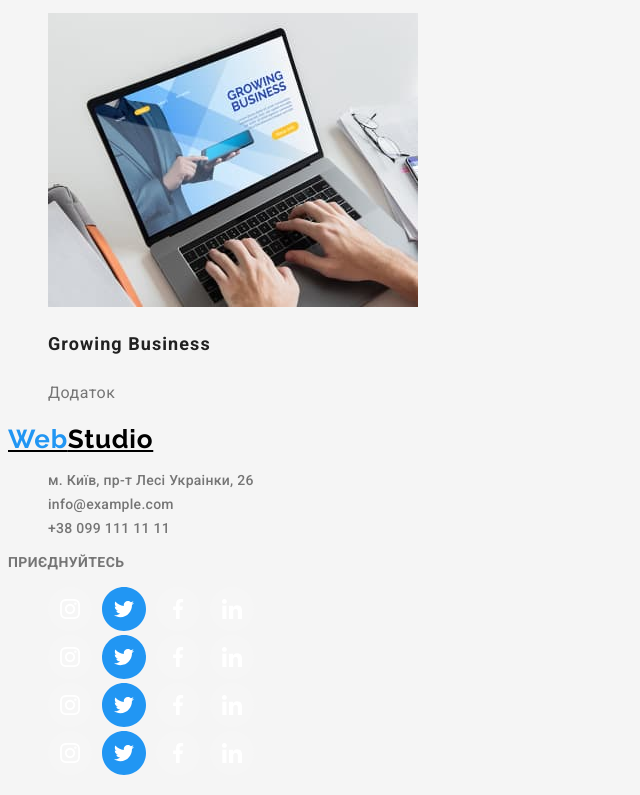
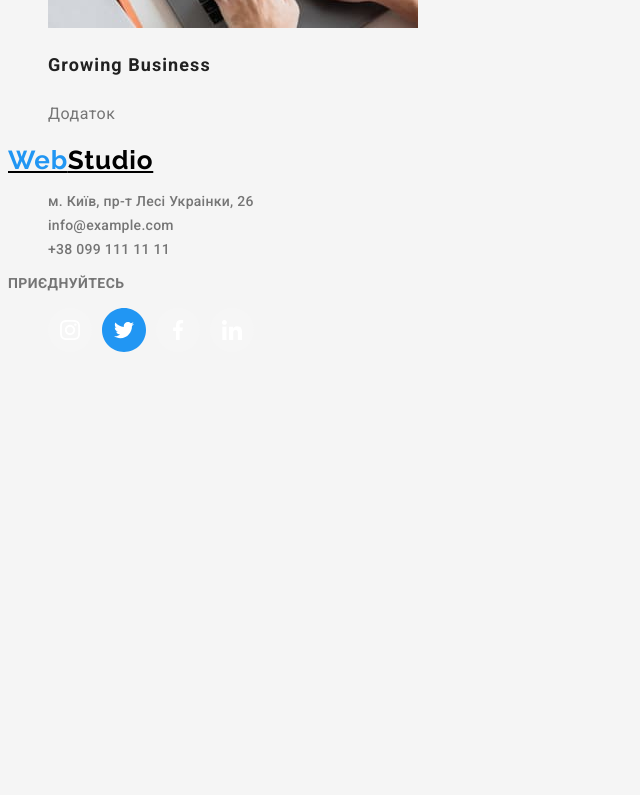
Before and after one commit to SergiiKarashchuk/goit-markup-hw-02, a plain HTML site: page portfolio.html in a window 1280 px wide. Shown: the part 3664-4459 px from the top of the page, without its empty margins (0-640 px from the left). After the commit the page ends 4036 px from the top, so only its background shows below. Drawn offline with Linux system fonts and the light colour scheme.

Commit message:
вніс правки після перевірки валідатором

```diff
--- a/portfolio.html
+++ b/portfolio.html
@@ -65,7 +65,7 @@
         <p>Дизайн</p>
     </li>
     <li>
-        <img src="./images/portfolio-examples/logo-seafood.jpg" alt="логотип ресторану "Морська іжа" width="370">
+        <img src="./images/portfolio-examples/logo-seafood.jpg" alt="лого Морська їжа" width="370">
         <h2>Ресторан Seafood</h2>
         <p>Додаток</p>
     </li>
@@ -101,6 +101,8 @@
     </li>
 </ul>
 </section>
+</main>
+</body>
 
     <footer>
         <a class="logo" href=""><span>Web</span>Studio</a>
@@ -123,19 +125,11 @@
 <h3>Приєднуйтесь</h3>
 <ul class="links list">
     <li>
-    <img src="./images/links/twiter.svg" alt="Twiter" href="">
-    </li>
-    <li>
-        <img src="./images/links/twiter.svg" alt="Twiter" href="">
-    </li>
-    <li>
-        <img src="./images/links/twiter.svg" alt="Twiter" href="">
-    </li>
-    <li>
-        <img src="./images/links/twiter.svg" alt="Twiter" href="">
+    <a href="http://www.twitter.com">
+    <img src="./images/links/twiter.svg" alt="twitter" href="">
+    </a>
     </li>
 </ul>
 </section>
-    </footer>
-    </body>
+</footer>
     </html>
```
Also changed, not shown: images/portfolio-examples/open-book.jpg (renamed from images/portfolio-examples/open book.jpg).
